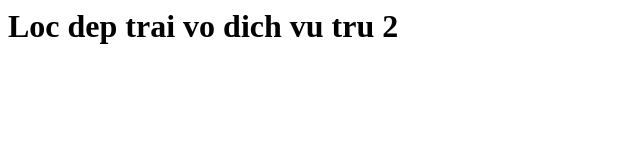
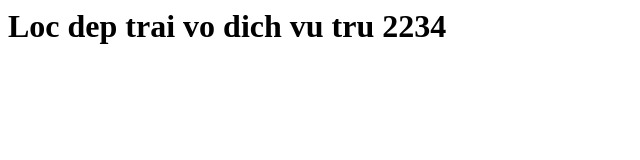
Before and after one commit to locnguyenhuu0024/demo, a plain HTML site: page index.html in a window 1280 px wide. Shown: the full height of the page, 0-640 px from the left. Drawn offline with Linux system fonts and the light colour scheme.

Commit message:
Update index.html

```diff
--- a/index.html
+++ b/index.html
@@ -1 +1 @@
-<h1>Loc dep trai vo dich vu tru 2</h1>
+<h1>Loc dep trai vo dich vu tru 2234</h1>
```
